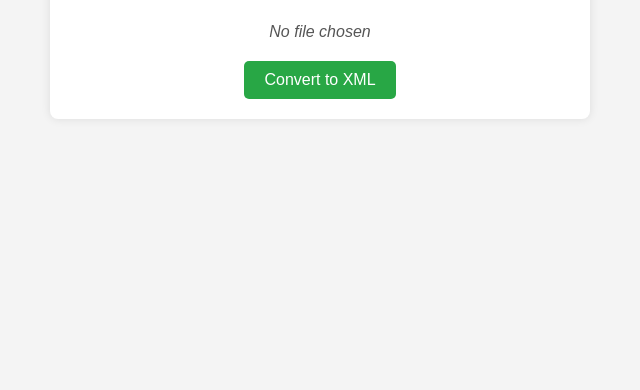
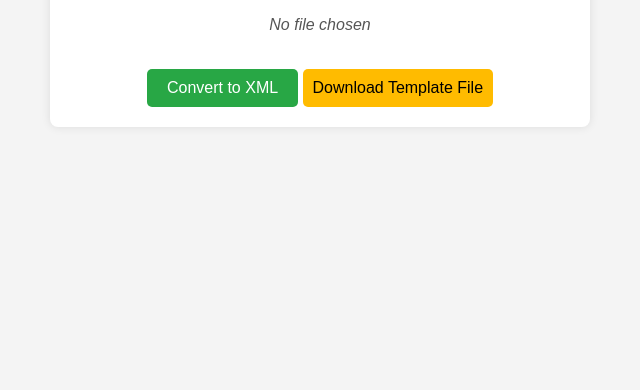
Before and after one commit to sanket2000/tally-excel-to-xml, a plain HTML site: page docs/index.html in a window 1280 px wide. Shown: the part 410-800 px from the top of the page, without its empty margins (320-960 px from the left). Drawn offline with Linux system fonts and the light colour scheme.

Commit message:
added template download button

```diff
--- a/docs/index.html
+++ b/docs/index.html
@@ -16,6 +16,7 @@
         <p id="fileName">No file chosen</p>
         <button id="convertBtn">Convert to XML</button>
         <pre id="output"></pre>
+        <a href="#" id="downloadTemplate" class="download-btn">Download Template File</a>
     </div>
 
     <script src="https://cdnjs.cloudflare.com/ajax/libs/xlsx/0.18.5/xlsx.full.min.js"></script>
--- a/docs/script.js
+++ b/docs/script.js
@@ -1,7 +1,10 @@
+document.getElementById('downloadTemplate').href = 'https://github.com/sanket2000/tally-excel-to-xml/raw/main/input-template.xlsx';
+
 document.getElementById('fileInput').addEventListener('change', function () {
     const fileName = this.files.length > 0 ? this.files[0].name : 'No file chosen';
     document.getElementById('fileName').textContent = fileName;
 });
+
 document.getElementById('convertBtn').addEventListener('click', function () {
     const fileInput = document.getElementById('fileInput');
     if (!fileInput.files.length) {
--- a/docs/styles.css
+++ b/docs/styles.css
@@ -73,3 +73,19 @@ pre {
     display: none;
     margin-top: 20px;
 }
+
+.download-btn {
+    padding: 10px;
+    background-color: #ffbb00;
+    color: rgb(0, 0, 0);
+    text-align: center;
+    text-decoration: none;
+    display: inline-block;
+    border-radius: 5px;
+    cursor: pointer;
+    margin-top: 15px;
+}
+
+.download-btn:hover {
+    background-color: #e1a500;
+}
```
